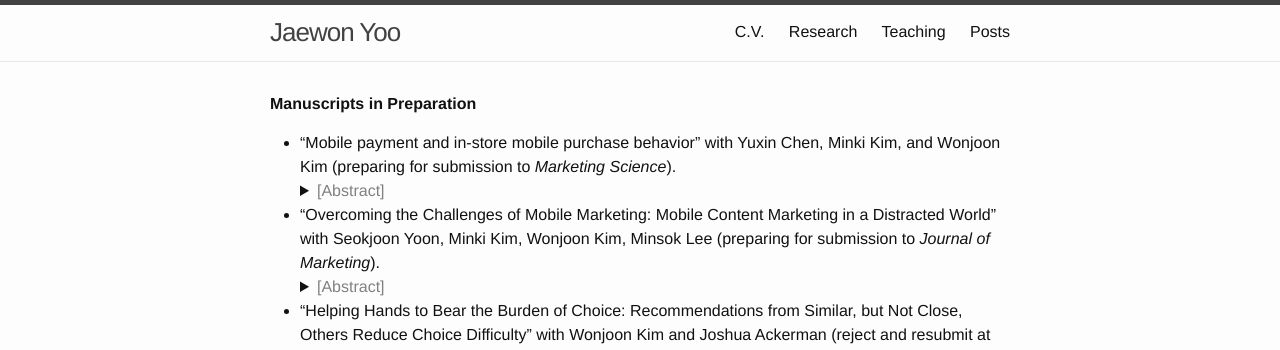
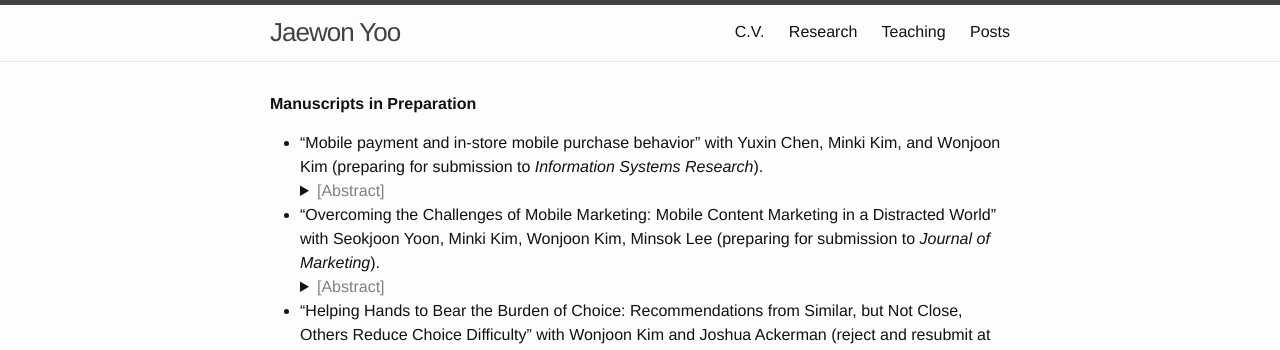
Before and after one commit to j1yoo/j1yoo.github.io, a Jekyll site: the page built from research.markdown, in a window 1280 px wide. Shown: the top 350 px of the page. Built offline with Jekyll 4.4.1, drawn with Linux system fonts in a browser that asks for light colours.

Commit message:
Update research.markdown

```diff
--- a/research.markdown
+++ b/research.markdown
@@ -6,7 +6,7 @@ permalink: /JaewonYoo/Research/
 
 **Manuscripts in Preparation**
 
-- "Mobile payment and in-store mobile purchase behavior" with Yuxin Chen, Minki Kim, and Wonjoon Kim (preparing for submission to _Marketing Science_).
+- "Mobile payment and in-store mobile purchase behavior" with Yuxin Chen, Minki Kim, and Wonjoon Kim (preparing for submission to _Information Systems Research_).
   <details>
    <summary><span style="color:gray">[Abstract]</span></summary>
    A growing number of retailers have enabled in-store mobile purchases, which allow consumers to buy products they see anytime and anywhere in the offline store using their mobile phones. This practice is facilitated by the emerging mobile payment services (e.g., Google Pay, WeChat Pay, or Kakao Pay) that represent a substantial shift in the transaction experience as they require fewer tasks to complete than incumbent payment options such as credit cards. This paper investigates the behavioral consequences of mobile payment adoption in the context of in-store mobile purchase using data from a leading book retailer in Korea with the launch of the most popular mobile payment service in the country during the data period. The results show that the adoption of a mobile payment service not only increases the total spending and purchase frequency of the adopters but also increases their consumption variety. These findings are consistent with the predictions from the transaction cost theory and are supported and further verified by a series of additional empirical analysis. The implications of our results for retailers and consumers are also discussed. <br /><br /> </details>
```
